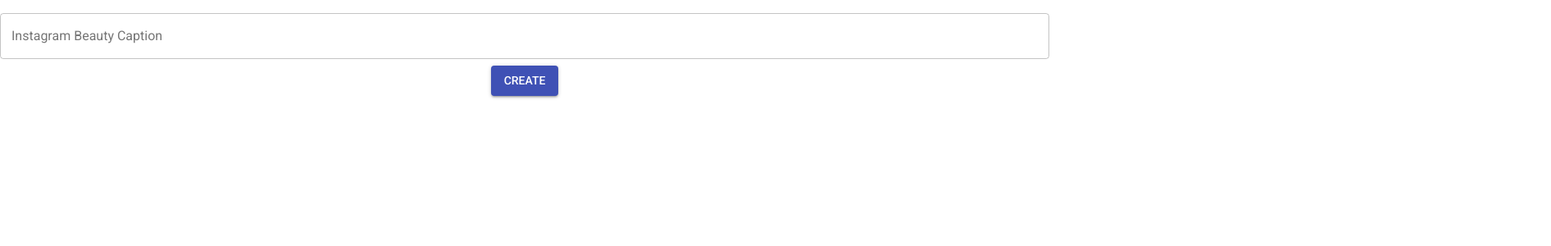
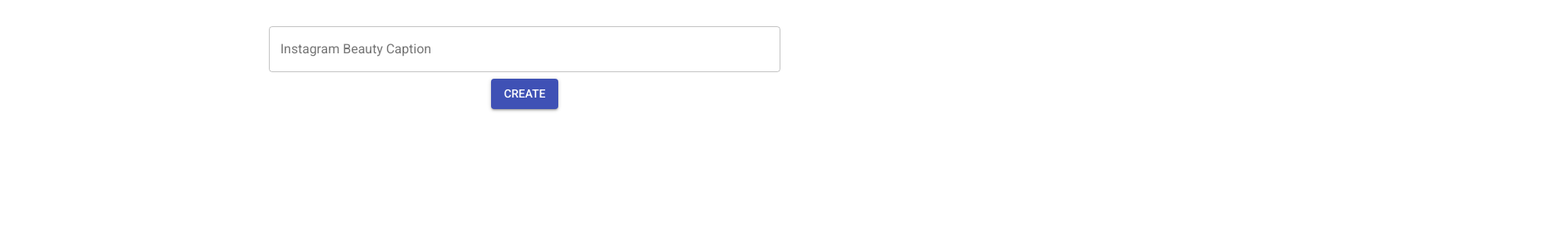
Before and after one commit to gagahpangeran/instagram-beauty-caption, a React (Create React App) app: page / in a window 1280 px wide. Shown: the top 300 px of the page at 82% size, 1892 px wide, since content can reach past the window. Built offline with nearby package versions, Linux system fonts and the light colour scheme.

Commit message:
add grid

```diff
--- a/src/App.css
+++ b/src/App.css
@@ -1,10 +1,6 @@
 .App {
   text-align: center;
-}
-
-.App-logo {
-  animation: App-logo-spin infinite 20s linear;
-  height: 40vmin;
+  padding: 16px;
 }
 
 .App-header {
@@ -21,12 +17,3 @@
 .App-link {
   color: #61dafb;
 }
-
-@keyframes App-logo-spin {
-  from {
-    transform: rotate(0deg);
-  }
-  to {
-    transform: rotate(360deg);
-  }
-}
--- a/src/App.js
+++ b/src/App.js
@@ -4,6 +4,7 @@ import {
   Dialog,
   DialogActions,
   DialogTitle,
+  Grid,
   Slide,
   TextField
 } from "@material-ui/core/";
@@ -56,6 +57,8 @@ class App extends Component {
 
     return (
       <div className="App">
+        <Grid container justify="center">
+          <Grid item md={6} xs={12}>
             <TextField
               label="Instagram Beauty Caption"
               placeholder="Type Your Caption"
@@ -66,9 +69,15 @@ class App extends Component {
               value={this.state.text}
               onChange={this.handleChange}
             />
-        <Button variant="contained" color="primary" onClick={this.handleClick}>
+            <Button
+              variant="contained"
+              color="primary"
+              onClick={this.handleClick}
+            >
               Create
             </Button>
+          </Grid>
+        </Grid>
 
         <Dialog
           open={this.state.open}
```
Lines whose indentation alone changed are shown as unchanged.
